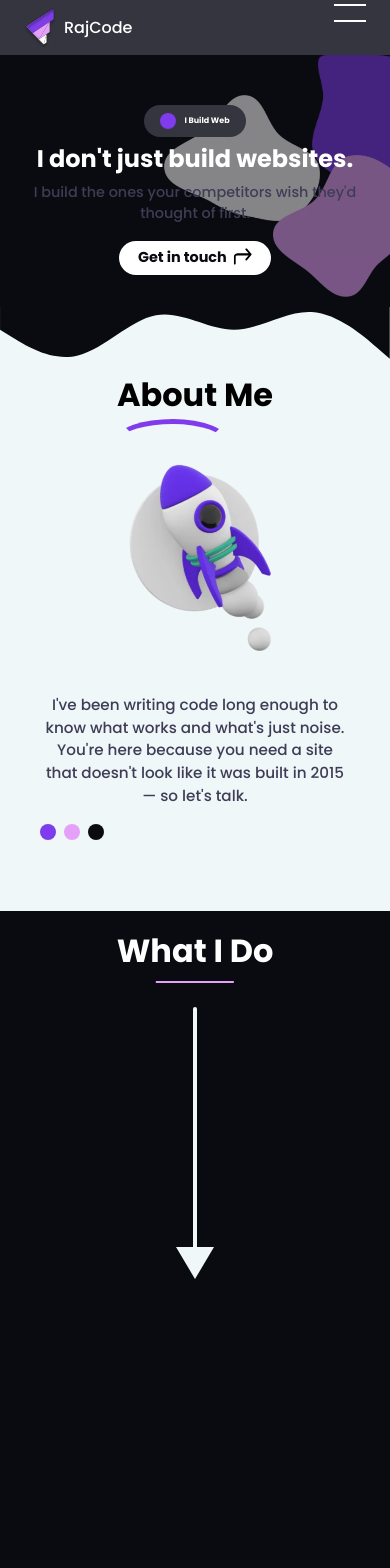
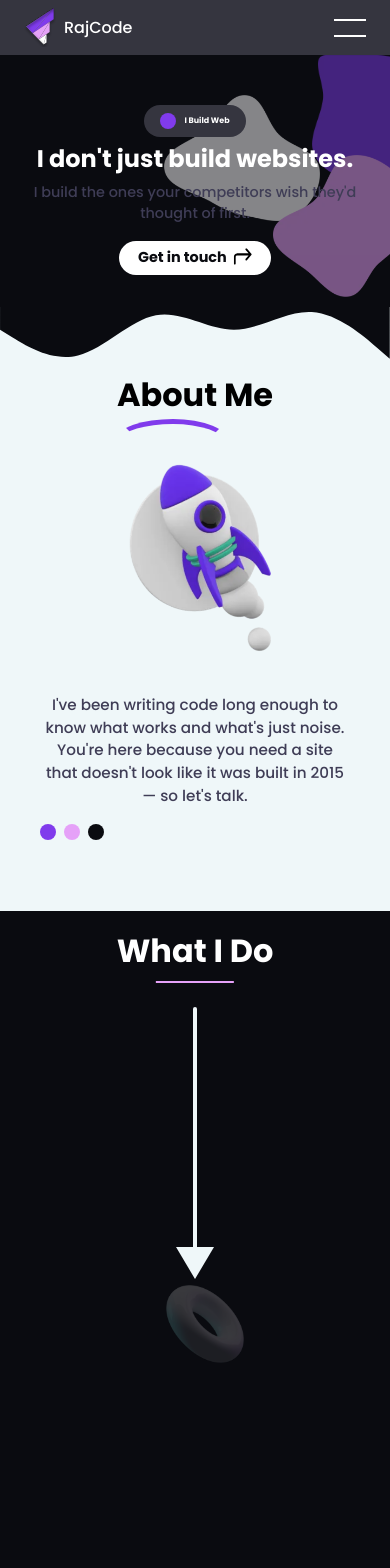
Before and after one commit to rajcodepvt/RajCode, a Next.js app: page / in a window 390 px wide. Shown: the top 1568 px of the page. Built offline with nearby package versions, Linux system fonts and the light colour scheme.

Commit message:
fix: center hamburger lines and show Services OBJ on mobile

```diff
--- a/components/Header/index.js
+++ b/components/Header/index.js
@@ -101,9 +101,6 @@ const HamburgerBtn = styled.button`
   background-color: transparent;
   width: 2rem;
   height: 2rem;
-  padding: 1rem;
-  margin: -1rem 0;
-  margin-top: -1rem;
   transition: all 0.3s;
   cursor: pointer;
   &::before,
@@ -120,11 +117,11 @@ const HamburgerBtn = styled.button`
     transition: all 0.3s;
   }
   &::before {
-    top: ${(props) => (props.$clicked ? "0" : "-0.5rem")};
+    top: calc(50% - 0.5rem - 1px);
     transform: ${(props) => (props.$clicked ? "rotate(135deg)" : "rotate(0)")};
   }
   &::after {
-    top: ${(props) => (props.$clicked ? "0" : "0.5rem")};
+    top: calc(50% + 0.5rem - 1px);
     transform: ${(props) => (props.$clicked ? "rotate(-135deg)" : "rotate(0)")};
   }
 `;
--- a/components/Sections/Services/index.js
+++ b/components/Sections/Services/index.js
@@ -115,7 +115,8 @@ const OBJ = styled.div`
     width: 15vw;
   }
   @media only Screen and (max-width: 40em) {
-    display: none;
+    opacity: 0.2;
+    width: 20vw;
   }
 `;
 
```
